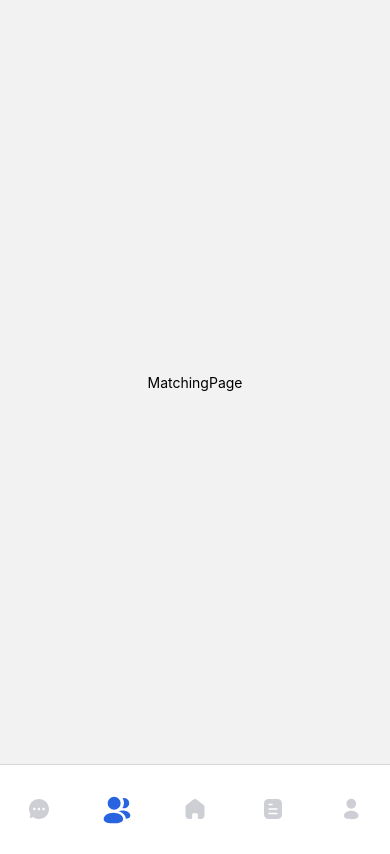
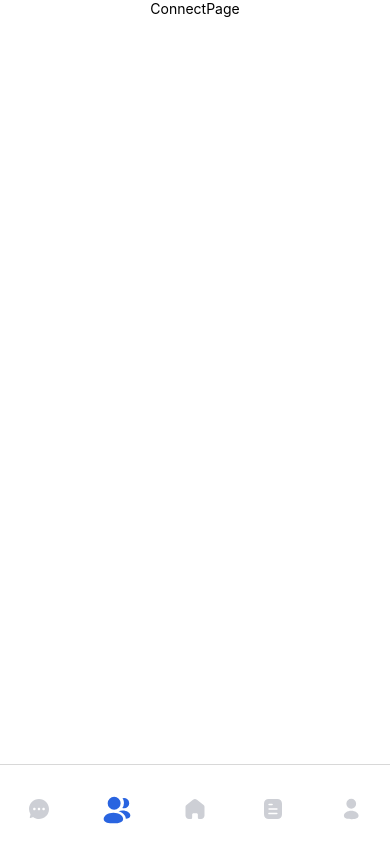
Before and after one commit to team-diverse/dife-frontend, a React Native app: screen /matchingPage in a window 390 px wide. Built offline with nearby package versions, Linux system fonts and the light colour scheme; a web font is replaced by a local one.

Commit message:
style: Matching -> Connect로 파일 및 기능명 변경

```diff
--- a/App.js
+++ b/App.js
@@ -6,7 +6,7 @@ import { createNativeStackNavigator } from '@react-navigation/native-stack';
 import { useFonts } from 'expo-font';
 
 import ChattingPage from '@pages/ChattingPages/ChattingPage.js';
-import MatchingPage from '@pages/MatchingPages/MatchingPage.js';
+import ConnectPage from '@pages/ConnectPages/ConnectPage.js';
 import HomePage from '@pages/HomePages/HomePage.js';
 import CommunityPage from '@pages/CommuityPages/CommuityPage.js';
 import MemberPage from '@pages/MemberPages/MemberPage.js';
@@ -89,7 +89,7 @@ export default function App() {
         })}
       >
         <Tab.Screen name="chattingPage" component={ChattingPage} options={{ headerShown: false }} />
-        <Tab.Screen name="matchingPage" component={MatchingPage} options={{ headerShown: false }} />
+        <Tab.Screen name="matchingPage" component={ConnectPage} options={{ headerShown: false }} />
         <Tab.Screen name="homePage" component={HomeStack} options={{ headerShown: false }} />
         <Tab.Screen name="communityPage" component={CommunityPage} options={{ headerShown: false }} />
         <Tab.Screen name="memberPage" component={MemberPage} options={{ headerShown: false }} />
--- /dev/null
+++ b/src/pages/ConnectPages/ConnectPage.js
@@ -0,0 +1,13 @@
+import React from 'react';
+import { View, Text, SafeAreaView } from 'react-native';
+import ConnectStyles from '@pages/ConnectPages/ConnectStyles.js';
+
+const ConnectPage = () => {
+  return (
+    <SafeAreaView style={[ConnectStyles.container, { alignItems: 'center' }]}>
+      <Text>ConnectPage</Text>
+    </SafeAreaView>
+  );
+}
+
+export default ConnectPage;
--- /dev/null
+++ b/src/pages/ConnectPages/ConnectStyles.js
@@ -0,0 +1,14 @@
+import { StyleSheet } from 'react-native';
+import { CustomTheme } from '@styles/CustomTheme.js';
+
+const ConnectStyles = StyleSheet.create({
+    container: {
+        flex: 1,
+        backgroundColor: CustomTheme.bgBasic,
+    },
+    flatlist: {
+        width: '100%',
+    },
+});
+
+export default ConnectStyles;
```
